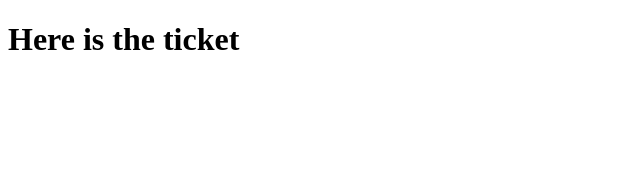
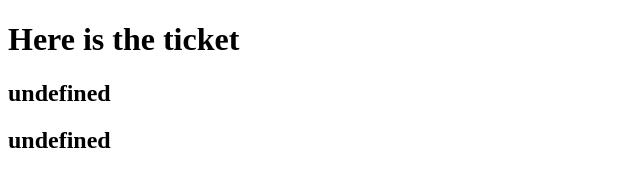
Before and after one commit to kumararoosh/EventTicketing, a plain HTML site: page index.html in a window 1280 px wide. Shown: the whole page, without its empty margins (0-640 px from the left). Drawn offline with Linux system fonts and the light colour scheme.

Commit message:
Added basic functionality

```diff
--- a/index.html
+++ b/index.html
@@ -1,7 +1,9 @@
 <!DOCTYPE html>
-
+<script src="index.js"></script>
 <html>
     <body>
         <h1>Here is the ticket</h1>
+        <h2 id="firstName">First Name</h2>
+        <h2 id="lastName">Last Name</h2>
     </body>
 </html>
--- /dev/null
+++ b/index.js
@@ -0,0 +1,12 @@
+
+
+window.onload = function() {
+    const urlSearchParams = new URLSearchParams(window.location.search);
+    const params = Object.fromEntries(urlSearchParams.entries());
+
+    var firstNameElem = document.getElementById('firstName')
+    var lastNameElem = document.getElementById('lastName')
+    firstNameElem.innerText = params.firstName
+    lastNameElem.innerText = params.lastName
+
+}
```
